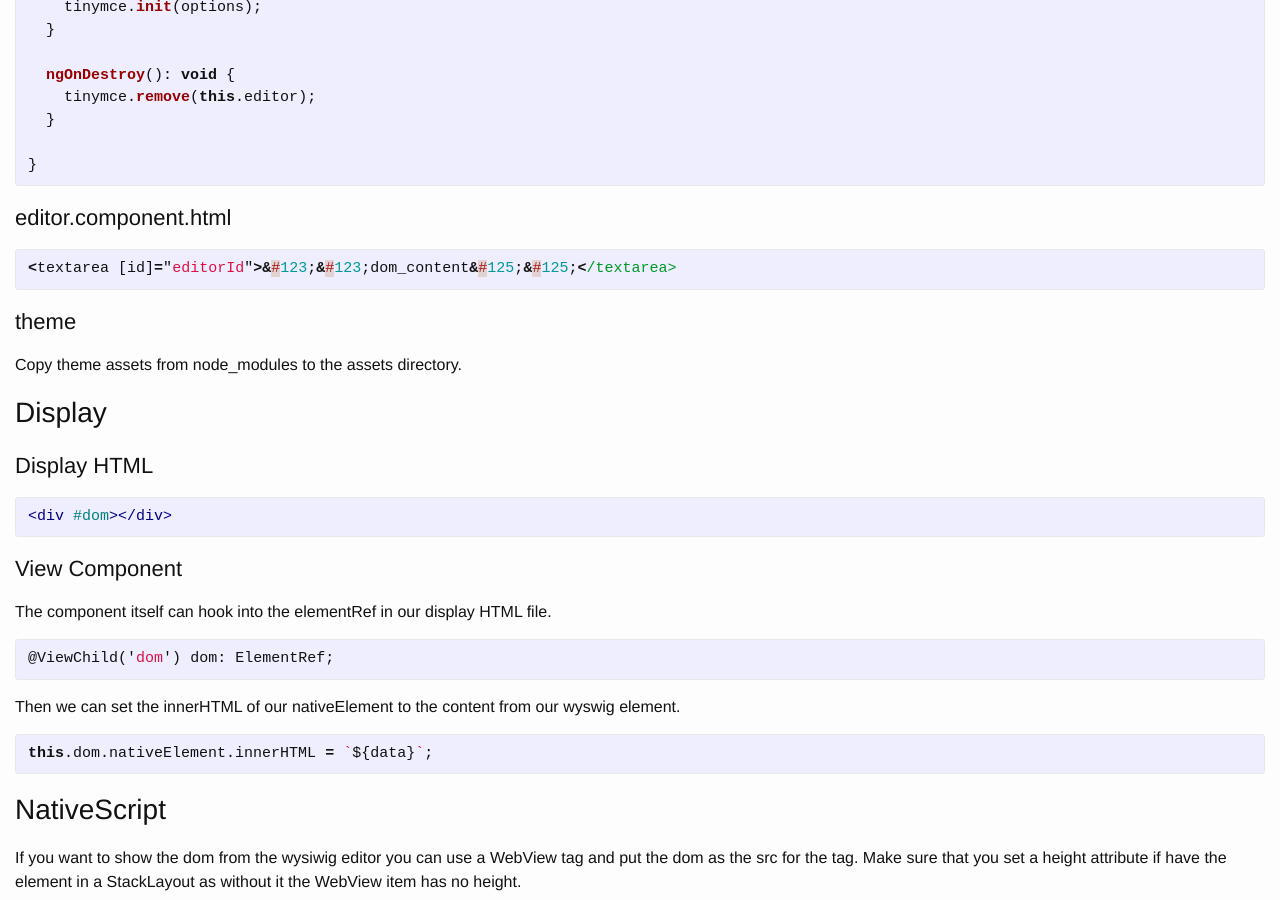
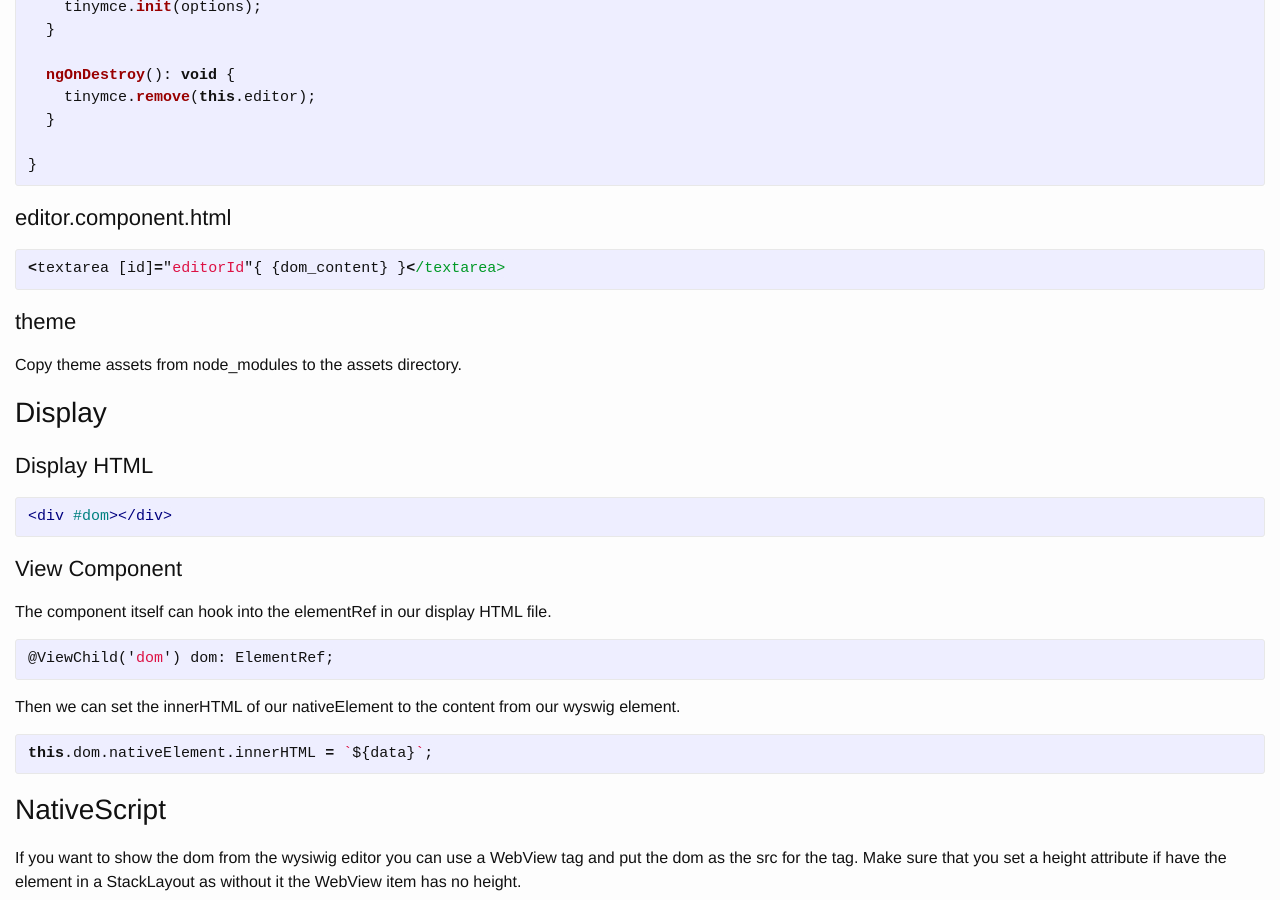
Before and after one commit to zackarychapple/zackarychapple.github.io, a Jekyll site: the page built from _posts/2016-12-01-angular2-wysiwig.markdown, in a window 1280 px wide and 900 px high, scrolled down 1553 px. Built offline with Jekyll 4.4.1, drawn with Linux system fonts in a browser that asks for light colours.

Commit message:
feat(wysiwig): adding wysiwig editor article

```diff
--- a/_posts/2016-12-01-angular2-wysiwig.markdown
+++ b/_posts/2016-12-01-angular2-wysiwig.markdown
@@ -82,7 +82,7 @@ export class WysiwygEditorComponent implements AfterViewInit, OnDestroy {
 ### editor.component.html
 
 {% highlight javascript %}
-<textarea [id]="editorId">&#123;&#123;dom_content&#125;&#125;</textarea>
+<textarea [id]="editorId"{ {dom_content} }</textarea>
 {% endhighlight %}
 
 ### theme
```
